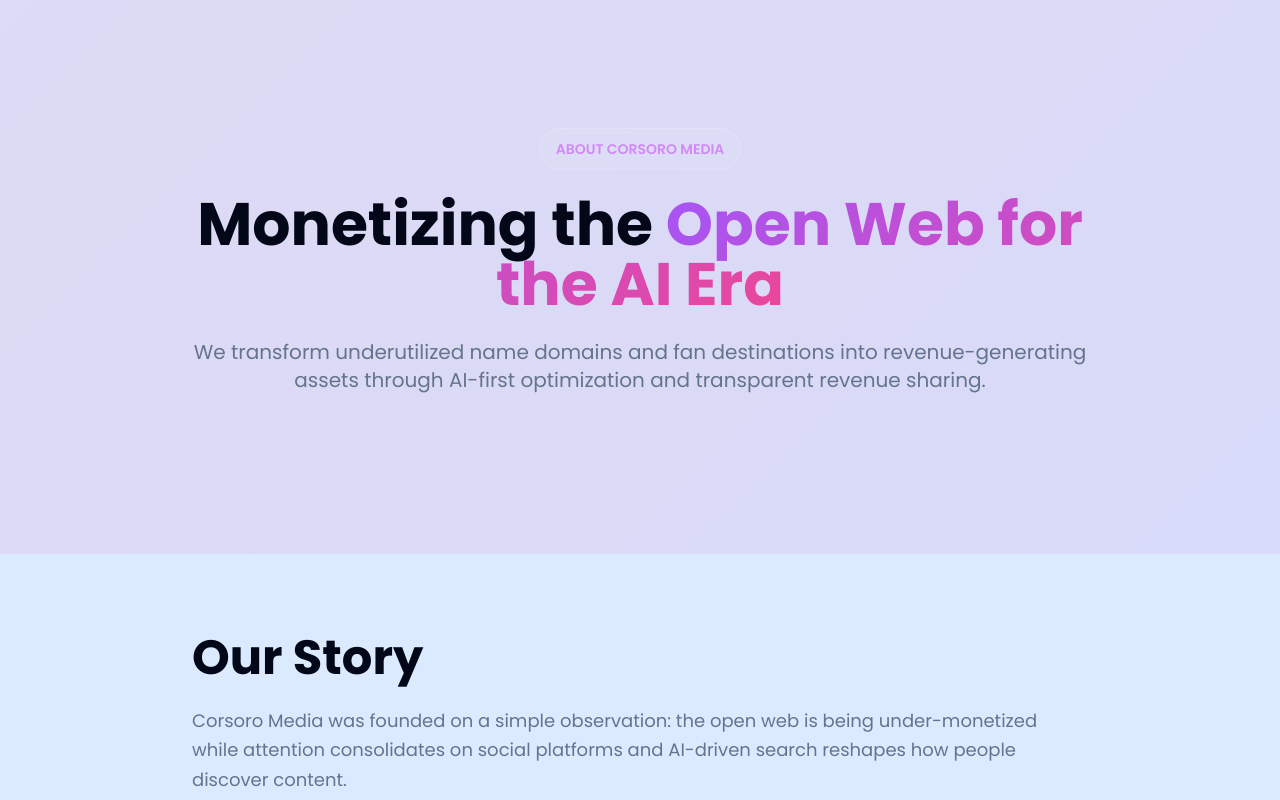
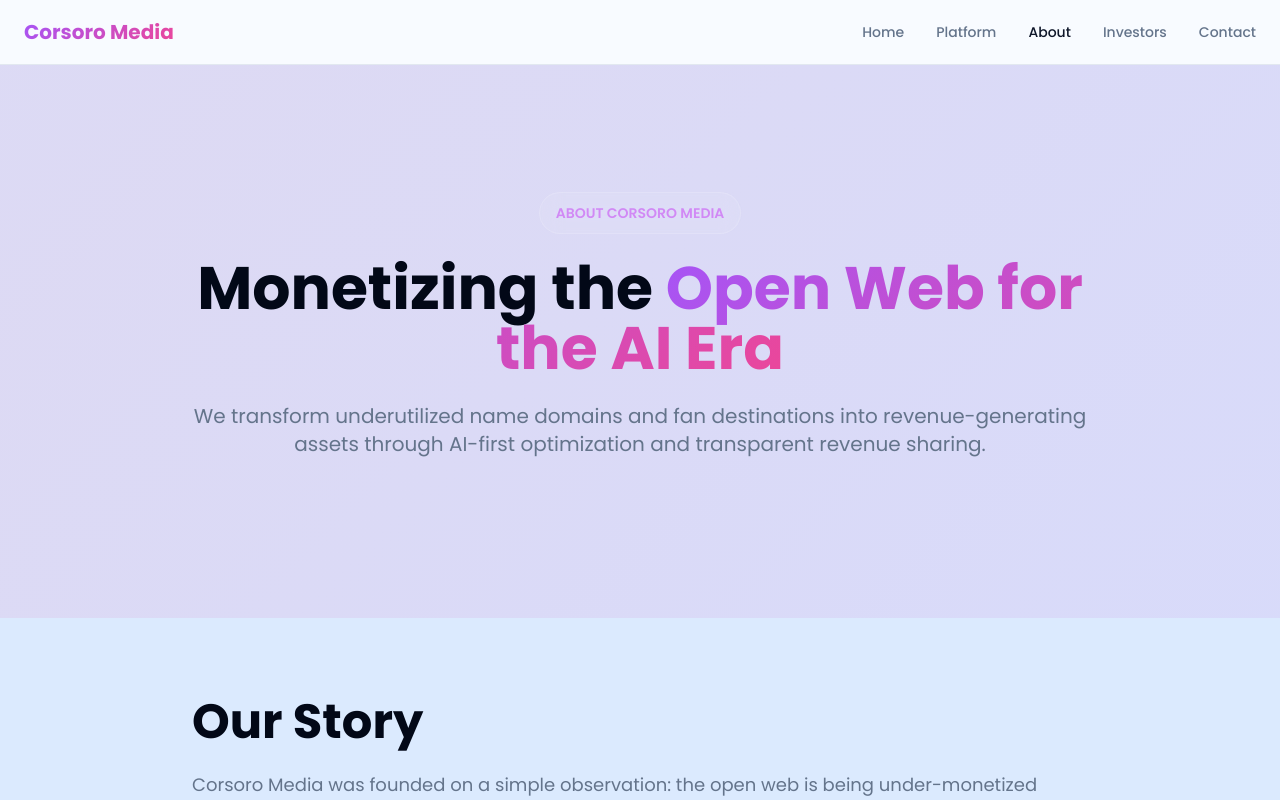
Before and after one commit to jcaisse/curated-content-portal, a Next.js app: page /about in a window 1280 px wide. Shown: the top 800 px of the page. Built offline with nearby package versions, Linux system fonts and the light colour scheme.

Commit message:
feat: Add navigation header to all pages
Created responsive navbar component with Corsoro Media branding, desktop and mobile navigation, active page highlighting, and links to all main pages. Added to homepage, platform, about, investors, privacy, terms, and dmca pages with proper spacing.

```diff
--- a/src/app/about/page.tsx
+++ b/src/app/about/page.tsx
@@ -1,4 +1,5 @@
 import { Button } from "@/components/ui/button"
+import { Navbar } from "@/components/marketing/navbar"
 import { Footer } from "@/components/marketing/footer"
 import { Target, Eye, Heart, Sparkles, Users, TrendingUp, ArrowRight, Zap } from "lucide-react"
 import Link from "next/link"
@@ -52,8 +53,9 @@
 
   return (
     <div className="min-h-screen">
+      <Navbar />
       {/* Hero Section */}
-      <section className="relative py-32 overflow-hidden">
+      <section className="relative py-32 overflow-hidden mt-16">
         <div className="absolute inset-0 gradient-animate opacity-10" />
         <div className="absolute bottom-0 left-0 w-96 h-96 rounded-full glow-accent opacity-20 blur-3xl" />
 
--- a/src/app/dmca/page.tsx
+++ b/src/app/dmca/page.tsx
@@ -1,3 +1,4 @@
+import { Navbar } from "@/components/marketing/navbar"
 import { Footer } from "@/components/marketing/footer"
 import { AlertCircle } from "lucide-react"
 
@@ -9,8 +10,9 @@
 export default function DmcaPage() {
   return (
     <div className="min-h-screen">
+      <Navbar />
       {/* Hero Section */}
-      <section className="relative py-20 border-b">
+      <section className="relative py-20 border-b mt-16">
         <div className="container mx-auto px-6">
           <div className="max-w-4xl mx-auto text-center">
             <div
--- a/src/app/investors/page.tsx
+++ b/src/app/investors/page.tsx
@@ -1,4 +1,5 @@
 import { Button } from "@/components/ui/button"
+import { Navbar } from "@/components/marketing/navbar"
 import { Footer } from "@/components/marketing/footer"
 import {
   TrendingUp,
@@ -41,8 +42,9 @@
 
   return (
     <div className="min-h-screen">
+      <Navbar />
       {/* Hero Section */}
-      <section className="relative py-32 overflow-hidden">
+      <section className="relative py-32 overflow-hidden mt-16">
         <div className="absolute inset-0 gradient-animate opacity-10" />
         <div className="absolute top-0 left-0 w-96 h-96 rounded-full glow-primary opacity-20 blur-3xl" />
 
--- a/src/app/page.tsx
+++ b/src/app/page.tsx
@@ -1,3 +1,4 @@
+import { Navbar } from "@/components/marketing/navbar"
 import { HeroSection } from "@/components/marketing/hero-section"
 import { ProblemSolution } from "@/components/marketing/problem-solution"
 import { HowItWorks } from "@/components/marketing/how-it-works"
@@ -12,6 +13,7 @@
 export default function HomePage() {
   return (
     <div className="min-h-screen">
+      <Navbar />
       <HeroSection />
       <ProblemSolution />
       <HowItWorks />
--- a/src/app/platform/page.tsx
+++ b/src/app/platform/page.tsx
@@ -1,4 +1,5 @@
 import { Button } from "@/components/ui/button"
+import { Navbar } from "@/components/marketing/navbar"
 import { Footer } from "@/components/marketing/footer"
 import {
   Sparkles,
@@ -109,8 +110,9 @@
 
   return (
     <div className="min-h-screen">
+      <Navbar />
       {/* Hero Section */}
-      <section className="relative py-32 overflow-hidden">
+      <section className="relative py-32 overflow-hidden mt-16">
         <div className="absolute inset-0 gradient-animate opacity-10" />
         <div className="absolute top-0 right-0 w-96 h-96 rounded-full glow-primary opacity-20 blur-3xl" />
 
--- a/src/app/privacy/page.tsx
+++ b/src/app/privacy/page.tsx
@@ -1,3 +1,4 @@
+import { Navbar } from "@/components/marketing/navbar"
 import { Footer } from "@/components/marketing/footer"
 import { Shield } from "lucide-react"
 
@@ -9,8 +10,9 @@
 export default function PrivacyPage() {
   return (
     <div className="min-h-screen">
+      <Navbar />
       {/* Hero Section */}
-      <section className="relative py-20 border-b">
+      <section className="relative py-20 border-b mt-16">
         <div className="container mx-auto px-6">
           <div className="max-w-4xl mx-auto text-center">
             <div
--- a/src/app/terms/page.tsx
+++ b/src/app/terms/page.tsx
@@ -1,3 +1,4 @@
+import { Navbar } from "@/components/marketing/navbar"
 import { Footer } from "@/components/marketing/footer"
 import { FileText } from "lucide-react"
 
@@ -9,8 +10,9 @@
 export default function TermsPage() {
   return (
     <div className="min-h-screen">
+      <Navbar />
       {/* Hero Section */}
-      <section className="relative py-20 border-b">
+      <section className="relative py-20 border-b mt-16">
         <div className="container mx-auto px-6">
           <div className="max-w-4xl mx-auto text-center">
             <div
--- /dev/null
+++ b/src/components/marketing/navbar.tsx
@@ -0,0 +1,91 @@
+"use client"
+
+import Link from "next/link"
+import { usePathname } from "next/navigation"
+import { Menu, X } from "lucide-react"
+import { useState } from "react"
+
+export function Navbar() {
+  const pathname = usePathname()
+  const [mobileMenuOpen, setMobileMenuOpen] = useState(false)
+
+  const navigation = [
+    { name: "Home", href: "/" },
+    { name: "Platform", href: "/platform" },
+    { name: "About", href: "/about" },
+    { name: "Investors", href: "/investors" },
+    { name: "Contact", href: "/#contact" },
+  ]
+
+  const isActive = (href: string) => {
+    if (href === "/") {
+      return pathname === "/"
+    }
+    return pathname.startsWith(href)
+  }
+
+  return (
+    <nav className="fixed top-0 left-0 right-0 z-50 border-b bg-background/80 backdrop-blur-lg">
+      <div className="container mx-auto px-6">
+        <div className="flex h-16 items-center justify-between">
+          {/* Logo */}
+          <Link href="/" className="flex items-center">
+            <span className="text-xl font-bold gradient-text">Corsoro Media</span>
+          </Link>
+
+          {/* Desktop Navigation */}
+          <div className="hidden md:flex items-center gap-8">
+            {navigation.map((item) => (
+              <Link
+                key={item.name}
+                href={item.href}
+                className={`text-sm font-medium transition-colors hover:text-primary ${
+                  isActive(item.href)
+                    ? "text-primary"
+                    : "text-muted-foreground"
+                }`}
+              >
+                {item.name}
+              </Link>
+            ))}
+          </div>
+
+          {/* Mobile Menu Button */}
+          <button
+            className="md:hidden p-2"
+            onClick={() => setMobileMenuOpen(!mobileMenuOpen)}
+            aria-label="Toggle menu"
+          >
+            {mobileMenuOpen ? (
+              <X className="h-6 w-6" />
+            ) : (
+              <Menu className="h-6 w-6" />
+            )}
+          </button>
+        </div>
+
+        {/* Mobile Navigation */}
+        {mobileMenuOpen && (
+          <div className="md:hidden py-4 border-t">
+            <div className="flex flex-col gap-4">
+              {navigation.map((item) => (
+                <Link
+                  key={item.name}
+                  href={item.href}
+                  onClick={() => setMobileMenuOpen(false)}
+                  className={`text-sm font-medium transition-colors hover:text-primary ${
+                    isActive(item.href)
+                      ? "text-primary"
+                      : "text-muted-foreground"
+                  }`}
+                >
+                  {item.name}
+                </Link>
+              ))}
+            </div>
+          </div>
+        )}
+      </div>
+    </nav>
+  )
+}
```
